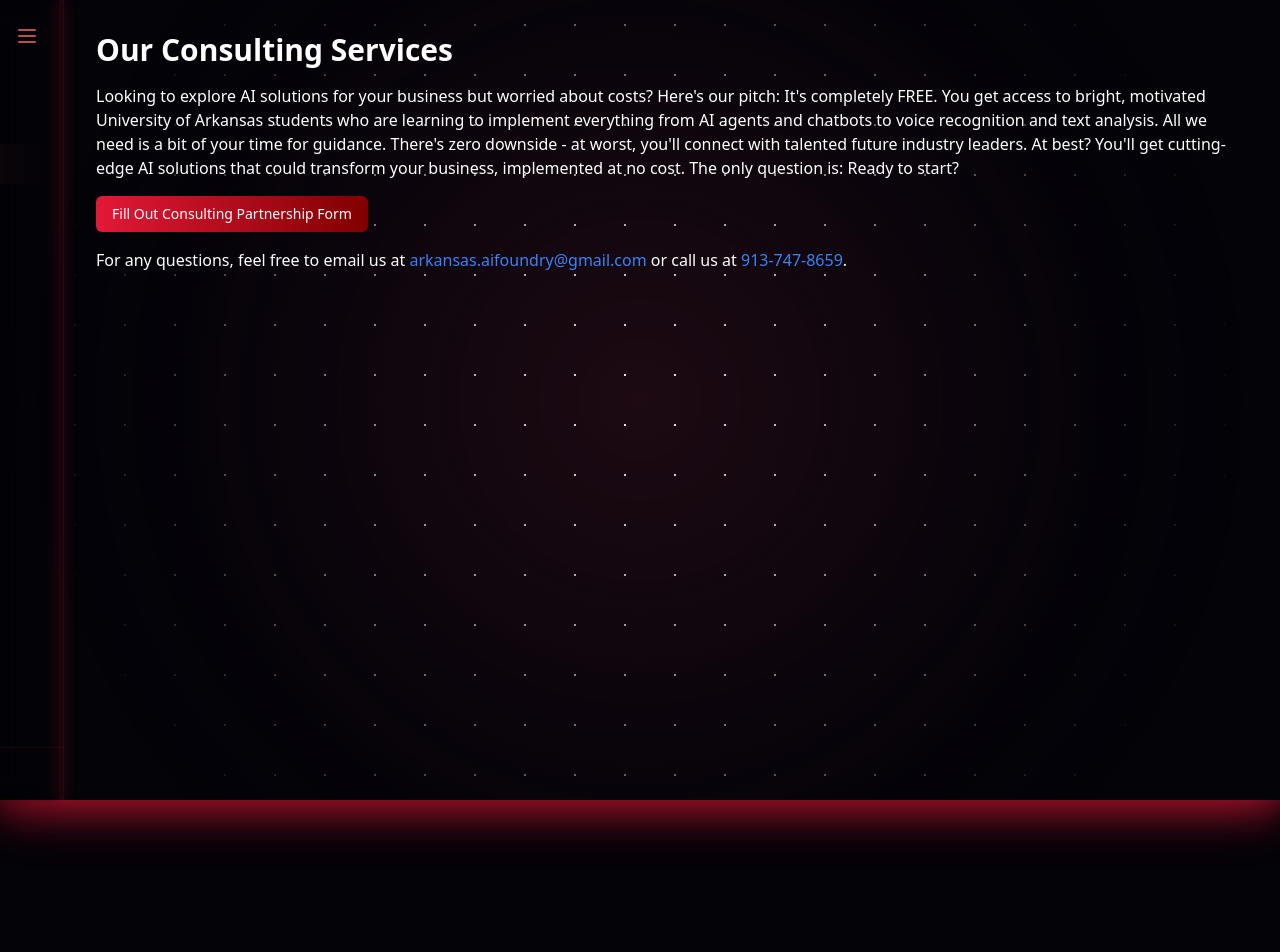
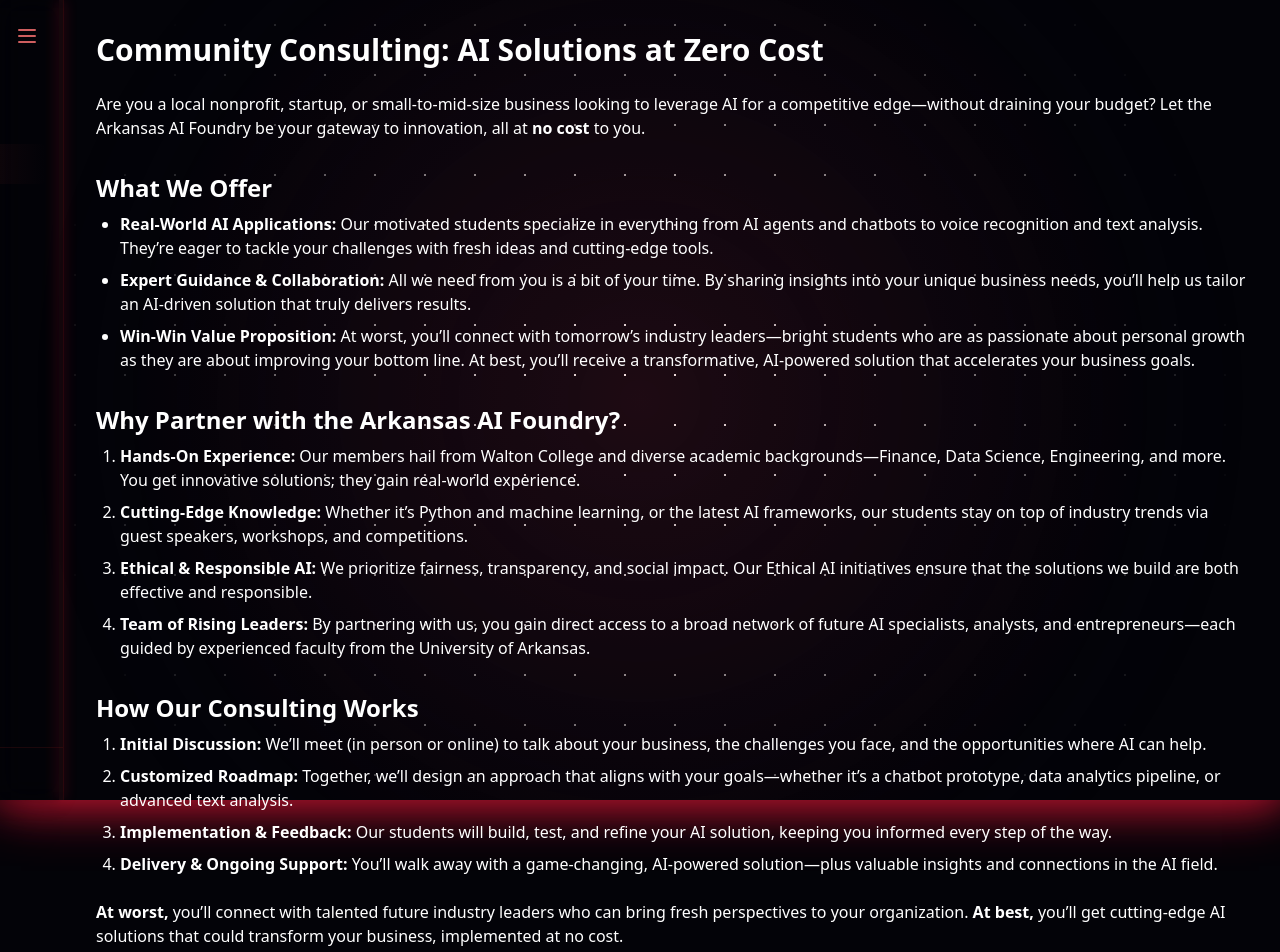
Before and after one commit to srbutler1/ai-foundry, a React (Vite) app: page /consulting in a window 1280 px wide. Shown: the top 952 px of the page. Before the commit the page ends 800 px from the top, so only its background shows below. Built offline with nearby package versions, Linux system fonts and the light colour scheme.

Commit message:
beefed consulting content

```diff
--- a/src/pages/consultingpage.jsx
+++ b/src/pages/consultingpage.jsx
@@ -4,20 +4,133 @@ import { Button } from '../components/ui/button';
 const ConsultingPage = () => {
   return (
     <div className="container mx-auto p-8">
-            <h1 className="text-3xl font-bold mb-4">Our Consulting Services</h1>
+      {/* Page Title */}
+      <h1 className="text-3xl font-bold mb-6">
+        Community Consulting: AI Solutions at Zero Cost
+      </h1>
+
+      {/* Introduction */}
       <p className="mb-4">
-                Looking to explore AI solutions for your business but worried about costs? Here's our pitch: It's completely FREE. You get access to bright, motivated University of Arkansas students who are learning to implement everything from AI agents and chatbots to voice recognition and text analysis. All we need is a bit of your time for guidance. There's zero downside - at worst, you'll connect with talented future industry leaders. At best? You'll get cutting-edge AI solutions that could transform your business, implemented at no cost. The only question is: Ready to start?
+        Are you a local nonprofit, startup, or small-to-mid-size business
+        looking to leverage AI for a competitive edge—without draining your
+        budget? Let the Arkansas AI Foundry be your gateway to innovation, all
+        at <strong>no cost</strong> to you.
       </p>
-            <a href="https://docs.google.com/forms/d/e/1FAIpQLSeRExKLYpEsKF4eey0BLrzymOddfGcD8m2FqxA50NgfTjd7_A/viewform?usp=header" target="_blank" rel="noopener noreferrer">
+
+      {/* What We Offer */}
+      <h2 className="text-2xl font-semibold mt-8 mb-2">What We Offer</h2>
+      <ul className="list-disc ml-6 mb-6 space-y-2">
+        <li>
+          <strong>Real-World AI Applications:</strong> Our motivated students
+          specialize in everything from AI agents and chatbots to voice
+          recognition and text analysis. They’re eager to tackle your challenges
+          with fresh ideas and cutting-edge tools.
+        </li>
+        <li>
+          <strong>Expert Guidance &amp; Collaboration:</strong> All we need from
+          you is a bit of your time. By sharing insights into your unique
+          business needs, you’ll help us tailor an AI-driven solution that truly
+          delivers results.
+        </li>
+        <li>
+          <strong>Win-Win Value Proposition:</strong> At worst, you’ll connect
+          with tomorrow’s industry leaders—bright students who are as passionate
+          about personal growth as they are about improving your bottom line. At
+          best, you’ll receive a transformative, AI-powered solution that
+          accelerates your business goals.
+        </li>
+      </ul>
+
+      {/* Why Partner */}
+      <h2 className="text-2xl font-semibold mt-8 mb-2">
+        Why Partner with the Arkansas AI Foundry?
+      </h2>
+      <ol className="list-decimal ml-6 mb-6 space-y-2">
+        <li>
+          <strong>Hands-On Experience:</strong> Our members hail from Walton
+          College and diverse academic backgrounds—Finance, Data Science,
+          Engineering, and more. You get innovative solutions; they gain
+          real-world experience.
+        </li>
+        <li>
+          <strong>Cutting-Edge Knowledge:</strong> Whether it’s Python and
+          machine learning, or the latest AI frameworks, our students stay on
+          top of industry trends via guest speakers, workshops, and competitions.
+        </li>
+        <li>
+          <strong>Ethical &amp; Responsible AI:</strong> We prioritize fairness,
+          transparency, and social impact. Our Ethical AI initiatives ensure
+          that the solutions we build are both effective and responsible.
+        </li>
+        <li>
+          <strong>Team of Rising Leaders:</strong> By partnering with us, you
+          gain direct access to a broad network of future AI specialists,
+          analysts, and entrepreneurs—each guided by experienced faculty from
+          the University of Arkansas.
+        </li>
+      </ol>
+
+      {/* How It Works */}
+      <h2 className="text-2xl font-semibold mt-8 mb-2">How Our Consulting Works</h2>
+      <ol className="list-decimal ml-6 mb-6 space-y-2">
+        <li>
+          <strong>Initial Discussion:</strong> We’ll meet (in person or online)
+          to talk about your business, the challenges you face, and the
+          opportunities where AI can help.
+        </li>
+        <li>
+          <strong>Customized Roadmap:</strong> Together, we’ll design an
+          approach that aligns with your goals—whether it’s a chatbot prototype,
+          data analytics pipeline, or advanced text analysis.
+        </li>
+        <li>
+          <strong>Implementation &amp; Feedback:</strong> Our students will
+          build, test, and refine your AI solution, keeping you informed every
+          step of the way.
+        </li>
+        <li>
+          <strong>Delivery &amp; Ongoing Support:</strong> You’ll walk away with
+          a game-changing, AI-powered solution—plus valuable insights and
+          connections in the AI field.
+        </li>
+      </ol>
+
+      {/* Ready to Get Started */}
+      <p className="mb-6">
+        <strong>At worst,</strong> you’ll connect with talented future industry
+        leaders who can bring fresh perspectives to your organization.{' '}
+        <strong>At best,</strong> you’ll get cutting-edge AI solutions that
+        could transform your business, implemented at no cost.
+      </p>
+
+      {/* Consulting Form CTA */}
+      <a
+        href="https://docs.google.com/forms/d/e/1FAIpQLSeRExKLYpEsKF4eey0BLrzymOddfGcD8m2FqxA50NgfTjd7_A/viewform?usp=header"
+        target="_blank"
+        rel="noopener noreferrer"
+      >
         <Button>Fill Out Consulting Partnership Form</Button>
       </a>
-            <div className="mt-4">
+
+      {/* Contact Info */}
+      <div className="mt-6">
         <p>
-                    For any questions, feel free to email us at <a href="mailto:arkansas.aifoundry@gmail.com" className="text-blue-500">arkansas.aifoundry@gmail.com</a> or call us at <a href="tel:+19137478659" className="text-blue-500">913-747-8659</a>.
+          Have questions? Email us at{' '}
+          <a
+            href="mailto:arkansas.aifoundry@gmail.com"
+            className="text-blue-500"
+          >
+            arkansas.aifoundry@gmail.com
+          </a>{' '}
+          or call us at{' '}
+          <a href="tel:+19137478659" className="text-blue-500">
+            913-747-8659
+          </a>
+          .
         </p>
       </div>
     </div>
   );
-}
+};
 
 export default ConsultingPage;
```
Lines whose indentation alone changed are shown as unchanged.
